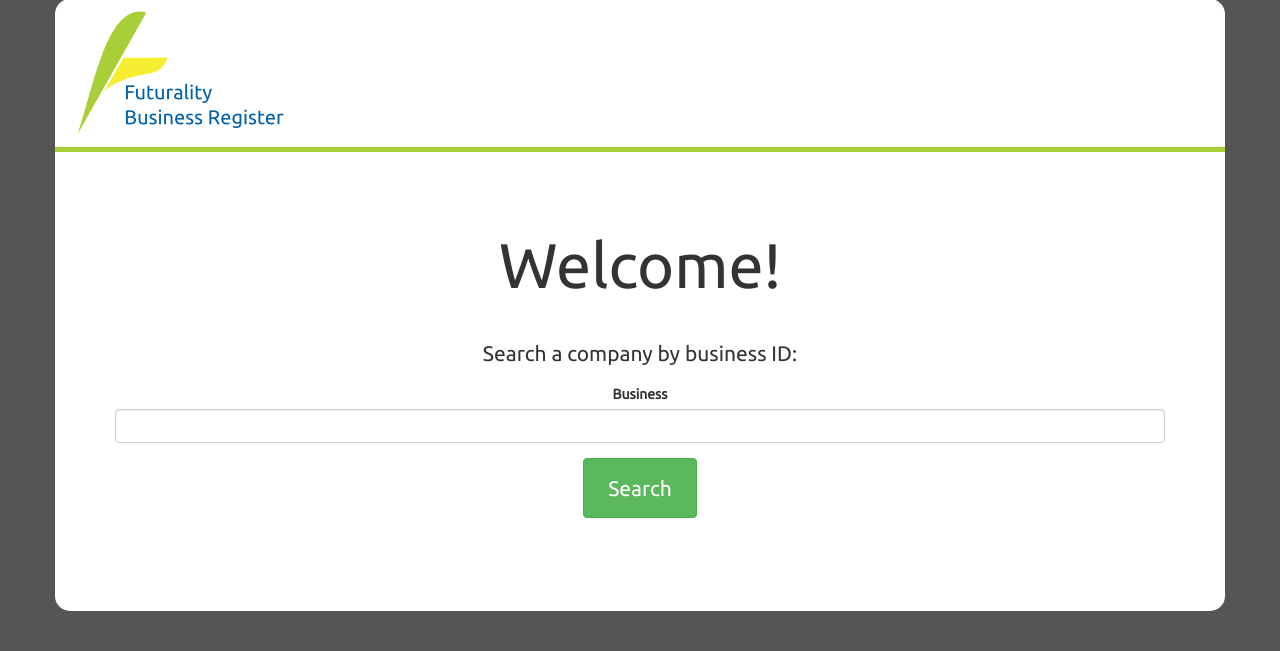
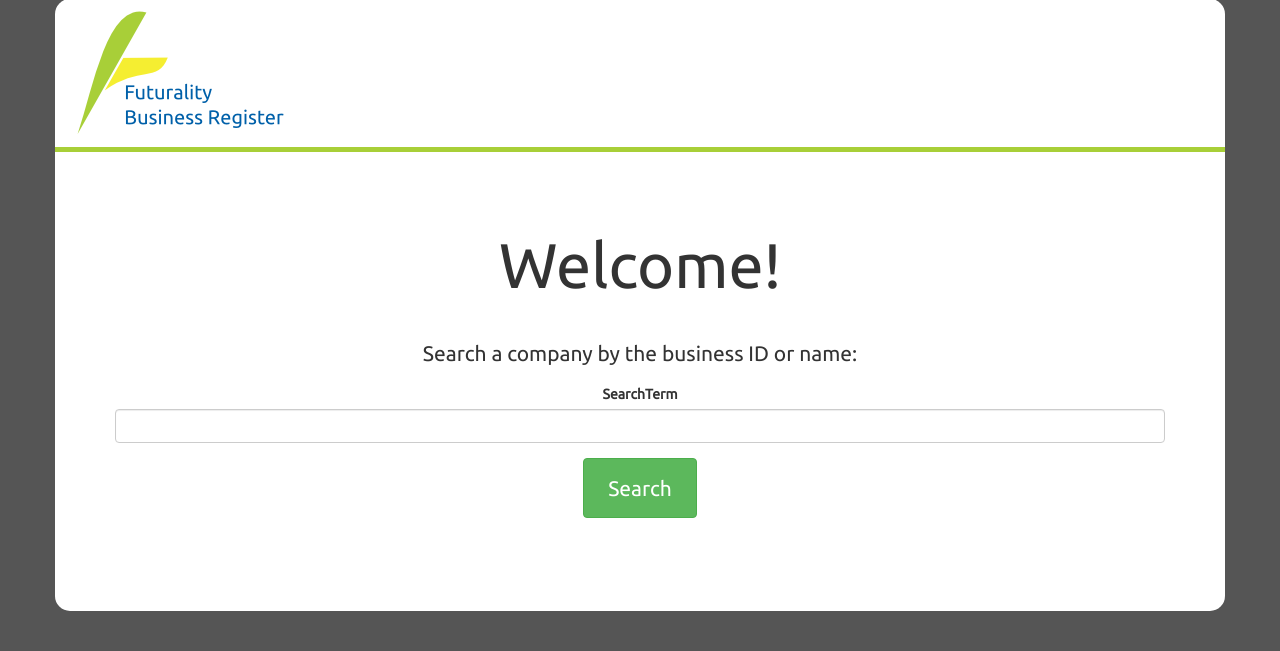
Before and after one commit to futurable/businessregister, a Yii app: template views/site/index.php in a window 1280 px wide. Shown: the part 57-708 px from the top of the page. Run offline with PHP 8.4 and a stand-in for Yii, Linux system fonts and the light colour scheme; the template is opened without the code that fills it, so the values that code supplies are empty; form fields are guessed from the names that the template uses; some libraries are stand-ins or nearby versions.

Commit message:
Modify the search term

```diff
--- a/models/Company.php
+++ b/models/Company.php
@@ -36,6 +36,11 @@ use Yii;
  */
 class Company extends \yii\db\ActiveRecord
 {
+    /**
+     * A helper property for search
+     */
+    public $searchTerm;
+
     /**
      * @inheritdoc
      */
--- a/views/site/index.php
+++ b/views/site/index.php
@@ -11,7 +11,7 @@ $this->title = Yii::t('app', 'Futurality Business Register');
     <div class="jumbotron">
     	<h1><?= Yii::t('app', 'Welcome!')?></h1>
 
-        <p class="lead"><?= Yii::t('app', 'Search a company by business ID')?>:</p>
+        <p class="lead"><?= Yii::t('app', 'Search a company by the business ID or name')?>:</p>
 
 		<div class="company-form">
 
@@ -24,7 +24,7 @@ $this->title = Yii::t('app', 'Futurality Business Register');
 
 		    <?= $form->errorSummary($company); ?>
 
-		   	<?= "<p>".$form->field($company, 'business_id')."</p>"; ?>
+		   	<?= "<p>".$form->field($company, 'searchTerm')."</p>"; ?>
 
 		    <div class="form-group">
 		        <?= Html::submitButton(Yii::t('app', 'Search') , ['class' => 'btn btn-success']) ?>
@@ -54,8 +54,8 @@ $this->title = Yii::t('app', 'Futurality Business Register');
 						'model' => $company,
 						'attributes' => $attributes,
 					]);
-				} elseif( isset($company->business_id) ) {
-					echo "<p><strong>" . Yii::t('app', "Nothing was found with the search term '{business_id}'", ['business_id'=>$company->business_id]) . "</strong></p>";
+				} elseif( isset($company->searchTerm) ) {
+					echo "<p><strong>" . Yii::t('app', "Nothing was found with the search term '{business_id}'", ['business_id'=>$company->searchTerm]) . "</strong></p>";
 				}
 			?>
 
```
Also changed, not shown: controllers/SiteController.php (+8 -6 lines).
